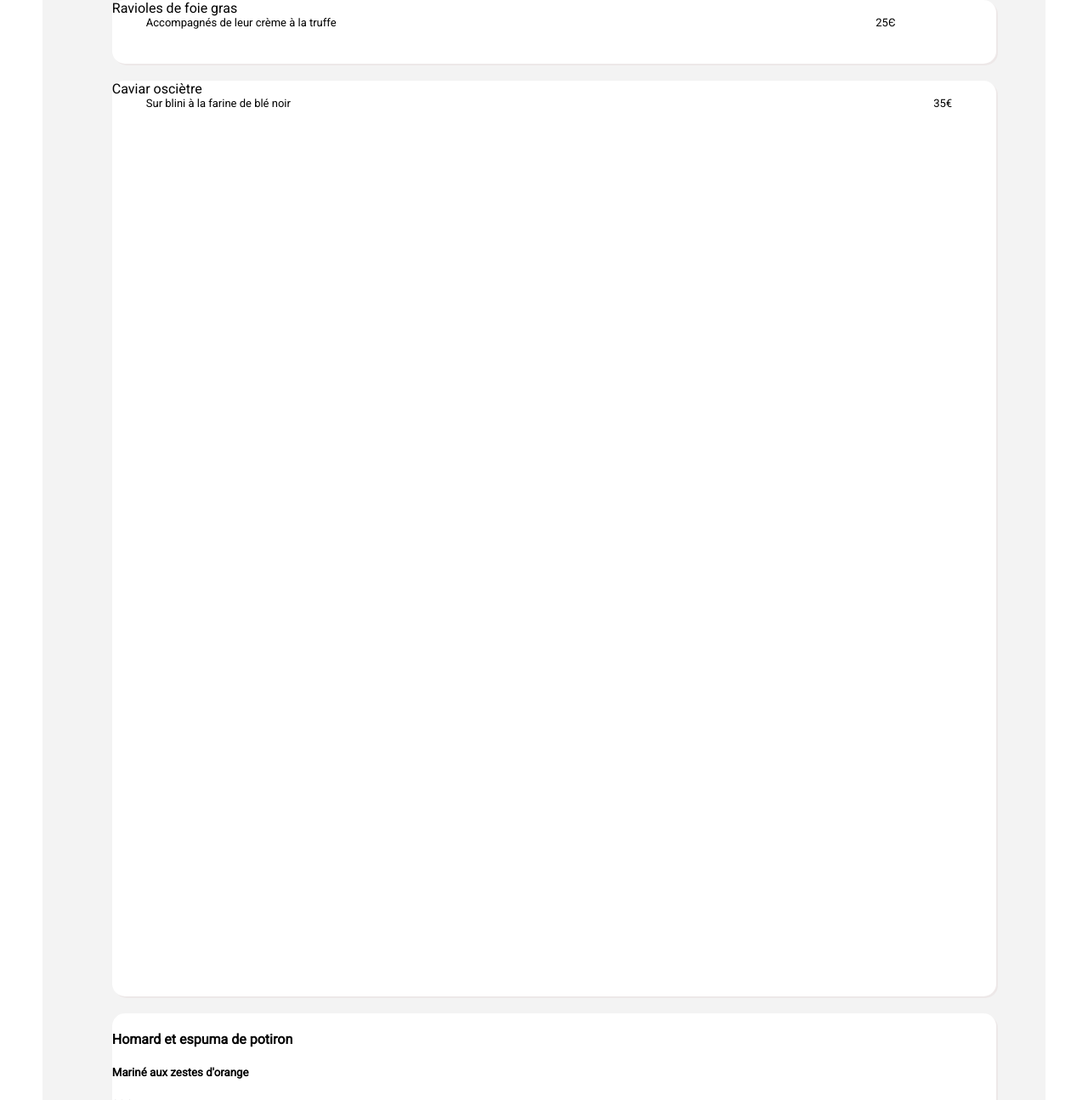
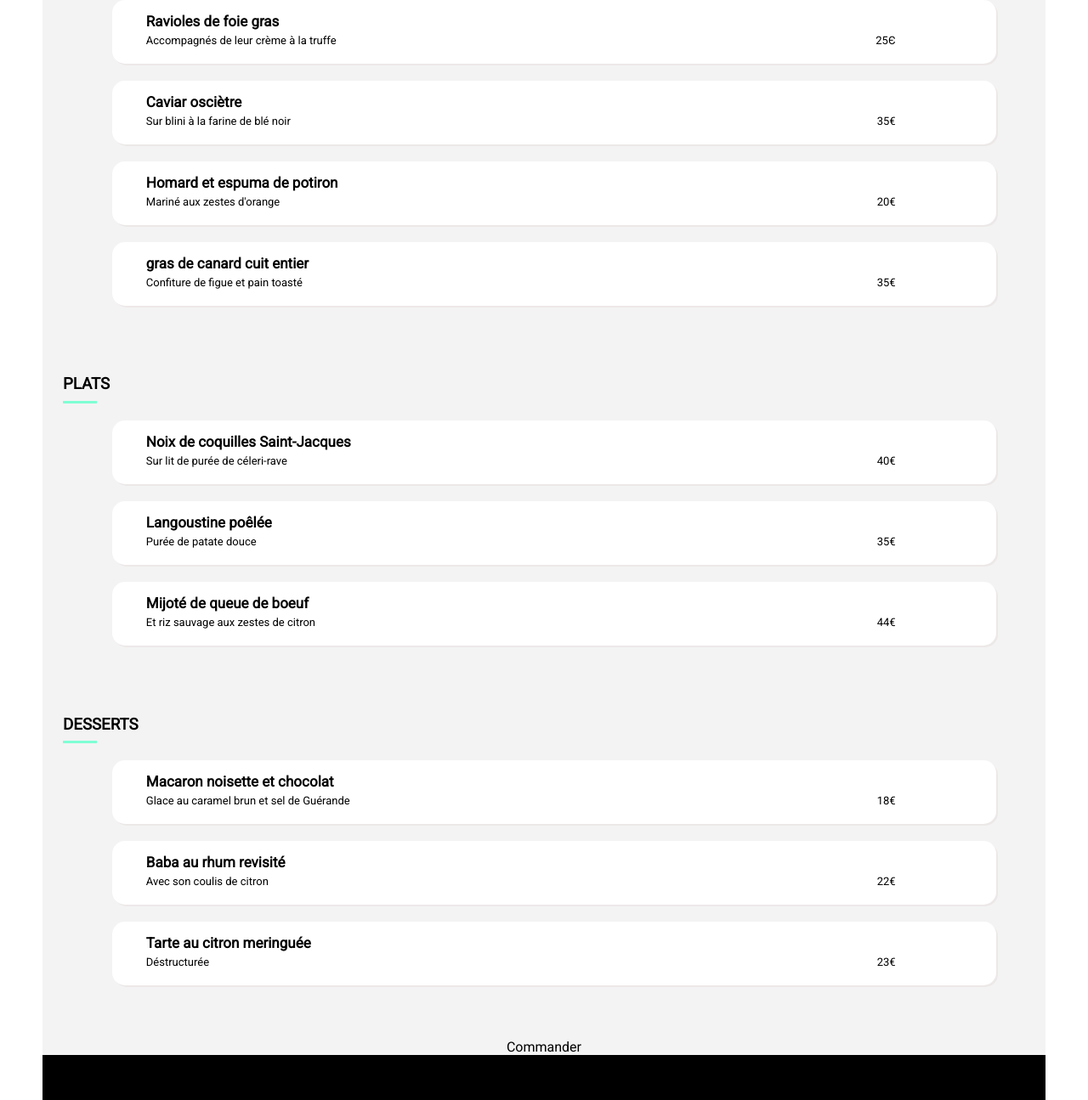
Before and after one commit to Mystekerinos/p3, a website: page menuAlaNoteEnchantee.html in a window 1280 px wide. Shown: the part 991-2286 px from the top of the page at 85% size. Drawn offline with Linux system fonts and the light colour scheme; a web font is replaced by a local one.

Commit message:
animation-menu-alanoteenchantee

```diff
--- a/menuAlaNoteEnchantee.html
+++ b/menuAlaNoteEnchantee.html
@@ -130,7 +130,7 @@
         <section id="menu_section">
         <div class="menu_section_card">
           <div class="menu_section_meal">
-          <div clas="menu_section_card_title">Ravioles de foie gras</div>
+          <div class="menu_section_card_title">Ravioles de foie gras</div>
           <div class="menu_section_card_description">
            <div class="menu_section_card_subtitle">Accompagnés de leur crème à la truffe</div>
            <div class="menu_section_card_price">25Є</div>
@@ -143,42 +143,45 @@
         </div>
 
         <div class="menu_section_card">
-
-          <div clas="menu_section_card_title">Caviar osciètre</div>
+          <div class="menu_section_meal">
+            <div class="menu_section_card_title">Caviar osciètre</div>
             <div class="menu_section_card_description">
              <div class="menu_section_card_subtitle">Sur blini à la farine de blé noir</div>
              <div class="menu_section_card_price">35€</div>
             </div>
-        <div>
+            </div>
+            <div class="menu_section_card_svg">
               <svg aria-hidden="true" focusable="false" data-prefix="fas" data-icon="check-circle" class="svg-inline--fa fa-check-circle fa-w-16" role="img" xmlns="http://www.w3.org/2000/svg" viewBox="0 0 512 512"><path fill="#ffffff" d="M504 256c0 136.967-111.033 248-248 248S8 392.967 8 256 119.033 8 256 8s248 111.033 248 248zM227.314 387.314l184-184c6.248-6.248 6.248-16.379 0-22.627l-22.627-22.627c-6.248-6.249-16.379-6.249-22.628 0L216 308.118l-70.059-70.059c-6.248-6.248-16.379-6.248-22.628 0l-22.627 22.627c-6.248 6.248-6.248 16.379 0 22.627l104 104c6.249 6.249 16.379 6.249 22.628.001z"></path></svg>
             </div>
       </div>
 
 
       <div class="menu_section_card">
-
-        <h4>Homard et espuma de potiron</h4>
-        <h5>Mariné aux zestes d'orange</h5>
-        <h5>20€</h5>
-
-        <div>
+        <div class="menu_section_meal">
+          <div class="menu_section_card_title">Homard et espuma de potiron</div>
+          <div class="menu_section_card_description">
+           <div class="menu_section_card_subtitle">Mariné aux zestes d'orange</div>
+           <div class="menu_section_card_price">20€</div>
+          </div>
+          </div>
+          <div class="menu_section_card_svg">
             <svg aria-hidden="true" focusable="false" data-prefix="fas" data-icon="check-circle" class="svg-inline--fa fa-check-circle fa-w-16" role="img" xmlns="http://www.w3.org/2000/svg" viewBox="0 0 512 512"><path fill="#ffffff" d="M504 256c0 136.967-111.033 248-248 248S8 392.967 8 256 119.033 8 256 8s248 111.033 248 248zM227.314 387.314l184-184c6.248-6.248 6.248-16.379 0-22.627l-22.627-22.627c-6.248-6.249-16.379-6.249-22.628 0L216 308.118l-70.059-70.059c-6.248-6.248-16.379-6.248-22.628 0l-22.627 22.627c-6.248 6.248-6.248 16.379 0 22.627l104 104c6.249 6.249 16.379 6.249 22.628.001z"></path></svg>
           </div>
       </div>
 
 
       <div class="menu_section_card">
-
-         <h4>gras de canard cuit entier</h4>
-         <h5>Confiture de figue et pain toasté</h5>
-          <h5>35€</h5>
-
-        <div>
+      <div class="menu_section_meal">
+        <div class="menu_section_card_title">gras de canard cuit entier</div>
+        <div class="menu_section_card_description">
+         <div class="menu_section_card_subtitle">Confiture de figue et pain toasté</div>
+         <div class="menu_section_card_price">35€</div>
+        </div>
+        </div>
+        <div class="menu_section_card_svg">
           <svg aria-hidden="true" focusable="false" data-prefix="fas" data-icon="check-circle" class="svg-inline--fa fa-check-circle fa-w-16" role="img" xmlns="http://www.w3.org/2000/svg" viewBox="0 0 512 512"><path fill="#ffffff" d="M504 256c0 136.967-111.033 248-248 248S8 392.967 8 256 119.033 8 256 8s248 111.033 248 248zM227.314 387.314l184-184c6.248-6.248 6.248-16.379 0-22.627l-22.627-22.627c-6.248-6.249-16.379-6.249-22.628 0L216 308.118l-70.059-70.059c-6.248-6.248-16.379-6.248-22.628 0l-22.627 22.627c-6.248 6.248-6.248 16.379 0 22.627l104 104c6.249 6.249 16.379 6.249 22.628.001z"></path></svg>
         </div>
       </div>
-
-
         </section>
 
 
@@ -187,35 +190,41 @@
 
         <section id="menu_section">
         <div class="menu_section_card">
-
-          <h4>Noix de coquilles Saint-Jacques</h4>
-          <h5>Sur lit de purée de céleri-rave</h5>
-            <h5>40€</h5>
-
-          <div>
+          <div class="menu_section_meal">
+            <div class="menu_section_card_title">Noix de coquilles Saint-Jacques</div>
+            <div class="menu_section_card_description">
+             <div class="menu_section_card_subtitle">Sur lit de purée de céleri-rave</div>
+             <div class="menu_section_card_price">40€</div>
+            </div>
+            </div>
+            <div class="menu_section_card_svg">
               <svg aria-hidden="true" focusable="false" data-prefix="fas" data-icon="check-circle" class="svg-inline--fa fa-check-circle fa-w-16" role="img" xmlns="http://www.w3.org/2000/svg" viewBox="0 0 512 512"><path fill="#ffffff" d="M504 256c0 136.967-111.033 248-248 248S8 392.967 8 256 119.033 8 256 8s248 111.033 248 248zM227.314 387.314l184-184c6.248-6.248 6.248-16.379 0-22.627l-22.627-22.627c-6.248-6.249-16.379-6.249-22.628 0L216 308.118l-70.059-70.059c-6.248-6.248-16.379-6.248-22.628 0l-22.627 22.627c-6.248 6.248-6.248 16.379 0 22.627l104 104c6.249 6.249 16.379 6.249 22.628.001z"></path></svg>
         </div>
         </div>
 
         <div class="menu_section_card">
-
-          <h4>Langoustine poêlée</h4>
-          <h5>Purée de patate douce</h5>
-            <h5>35€</h5>
-
-          <div>
+          <div class="menu_section_meal">
+            <div class="menu_section_card_title">Langoustine poêlée</div>
+            <div class="menu_section_card_description">
+             <div class="menu_section_card_subtitle">Purée de patate douce</div>
+             <div class="menu_section_card_price">35€</div>
+            </div>
+            </div>
+            <div class="menu_section_card_svg">
               <svg aria-hidden="true" focusable="false" data-prefix="fas" data-icon="check-circle" class="svg-inline--fa fa-check-circle fa-w-16" role="img" xmlns="http://www.w3.org/2000/svg" viewBox="0 0 512 512"><path fill="#ffffff" d="M504 256c0 136.967-111.033 248-248 248S8 392.967 8 256 119.033 8 256 8s248 111.033 248 248zM227.314 387.314l184-184c6.248-6.248 6.248-16.379 0-22.627l-22.627-22.627c-6.248-6.249-16.379-6.249-22.628 0L216 308.118l-70.059-70.059c-6.248-6.248-16.379-6.248-22.628 0l-22.627 22.627c-6.248 6.248-6.248 16.379 0 22.627l104 104c6.249 6.249 16.379 6.249 22.628.001z"></path></svg>
             </div>
         </div>
 
 
         <div class="menu_section_card">
-
-          <h4>Mijoté de queue de boeuf</h4>
-            <h5>Et riz sauvage aux zestes de citron</h5>
-            <h5>44€</h5>
-
-          <div>
+          <div class="menu_section_meal">
+            <div class="menu_section_card_title">Mijoté de queue de boeuf</div>
+            <div class="menu_section_card_description">
+             <div class="menu_section_card_subtitle">Et riz sauvage aux zestes de citron</div>
+             <div class="menu_section_card_price">44€</div>
+            </div>
+            </div>
+            <div class="menu_section_card_svg">
               <svg aria-hidden="true" focusable="false" data-prefix="fas" data-icon="check-circle" class="svg-inline--fa fa-check-circle fa-w-16" role="img" xmlns="http://www.w3.org/2000/svg" viewBox="0 0 512 512"><path fill="#ffffff" d="M504 256c0 136.967-111.033 248-248 248S8 392.967 8 256 119.033 8 256 8s248 111.033 248 248zM227.314 387.314l184-184c6.248-6.248 6.248-16.379 0-22.627l-22.627-22.627c-6.248-6.249-16.379-6.249-22.628 0L216 308.118l-70.059-70.059c-6.248-6.248-16.379-6.248-22.628 0l-22.627 22.627c-6.248 6.248-6.248 16.379 0 22.627l104 104c6.249 6.249 16.379 6.249 22.628.001z"></path></svg>
             </div>
         </div>
@@ -225,41 +234,50 @@
         <span></span>
         <section id="menu_section">
         <div class="menu_section_card">
-
-          <h4>Macaron noisette et chocolat</h4>
-          <h5>Glace au caramel brun et sel de Guérande</h5>
-            <h5>18€</h5>
-
-          <div>
+          <div class="menu_section_meal">
+            <div class="menu_section_card_title">Macaron noisette et chocolat</div>
+            <div class="menu_section_card_description">
+             <div class="menu_section_card_subtitle">Glace au caramel brun et sel de Guérande</div>
+             <div class="menu_section_card_price">18€</div>
+            </div>
+            </div>
+            <div class="menu_section_card_svg">
               <svg aria-hidden="true" focusable="false" data-prefix="fas" data-icon="check-circle" class="svg-inline--fa fa-check-circle fa-w-16" role="img" xmlns="http://www.w3.org/2000/svg" viewBox="0 0 512 512"><path fill="#ffffff" d="M504 256c0 136.967-111.033 248-248 248S8 392.967 8 256 119.033 8 256 8s248 111.033 248 248zM227.314 387.314l184-184c6.248-6.248 6.248-16.379 0-22.627l-22.627-22.627c-6.248-6.249-16.379-6.249-22.628 0L216 308.118l-70.059-70.059c-6.248-6.248-16.379-6.248-22.628 0l-22.627 22.627c-6.248 6.248-6.248 16.379 0 22.627l104 104c6.249 6.249 16.379 6.249 22.628.001z"></path></svg>
             </div>
         </div>
 
         <div class="menu_section_card">
-
-          <h4>Baba au rhum revisité</h4>
-          <h5>Avec son coulis de citron</h5>
-          <h5>22€</h5>
-
-          <div>
+          <div class="menu_section_meal">
+            <div class="menu_section_card_title">Baba au rhum revisité</div>
+            <div class="menu_section_card_description">
+             <div class="menu_section_card_subtitle">Avec son coulis de citron</div>
+             <div class="menu_section_card_price">22€</div>
+            </div>
+            </div>
+            <div class="menu_section_card_svg">
               <svg aria-hidden="true" focusable="false" data-prefix="fas" data-icon="check-circle" class="svg-inline--fa fa-check-circle fa-w-16" role="img" xmlns="http://www.w3.org/2000/svg" viewBox="0 0 512 512"><path fill="#ffffff" d="M504 256c0 136.967-111.033 248-248 248S8 392.967 8 256 119.033 8 256 8s248 111.033 248 248zM227.314 387.314l184-184c6.248-6.248 6.248-16.379 0-22.627l-22.627-22.627c-6.248-6.249-16.379-6.249-22.628 0L216 308.118l-70.059-70.059c-6.248-6.248-16.379-6.248-22.628 0l-22.627 22.627c-6.248 6.248-6.248 16.379 0 22.627l104 104c6.249 6.249 16.379 6.249 22.628.001z"></path></svg>
             </div>
+
         </div>
 
         <div class="menu_section_card">
-
-          <h4>Tarte au citron meringuée</h4>
-            <h5>Déstructurée</h5>
-            <h5>23€</h5>
-
-          <div>
+          <div class="menu_section_meal">
+            <div class="menu_section_card_title">Tarte au citron meringuée</div>
+            <div class="menu_section_card_description">
+             <div class="menu_section_card_subtitle">Déstructurée</div>
+             <div class="menu_section_card_price">23€</div>
+            </div>
+            </div>
+            <div class="menu_section_card_svg">
               <svg aria-hidden="true" focusable="false" data-prefix="fas" data-icon="check-circle" class="svg-inline--fa fa-check-circle fa-w-16" role="img" xmlns="http://www.w3.org/2000/svg" viewBox="0 0 512 512"><path fill="#ffffff" d="M504 256c0 136.967-111.033 248-248 248S8 392.967 8 256 119.033 8 256 8s248 111.033 248 248zM227.314 387.314l184-184c6.248-6.248 6.248-16.379 0-22.627l-22.627-22.627c-6.248-6.249-16.379-6.249-22.628 0L216 308.118l-70.059-70.059c-6.248-6.248-16.379-6.248-22.628 0l-22.627 22.627c-6.248 6.248-6.248 16.379 0 22.627l104 104c6.249 6.249 16.379 6.249 22.628.001z"></path></svg>
             </div>
         </div>
 
       </div>
       </section>
-      <div class="menu_order">Commander</div>
+      <div class="menu_order">
+        <div class="menu_order_Word">Commander</div>
+      </div>
     </div>
   </body>
   <footer>
--- a/sass/menu.scss
+++ b/sass/menu.scss
@@ -81,7 +81,7 @@
     }
 
     .menu_section_card_title{
-      font-size:12px;
+      font-size:17px;
       margin-top:15px;
       font-weight: bold;
       margin-bottom: 5px;
@@ -148,14 +148,14 @@
 
     }
 
-    .order{
-      display: flex;
-      justify-content: center;
-    }
 
 
+   .menu_order{
+    display: flex;
+    justify-content: center;
+   }
 
-    .menu_order {
+    .menu_order_word {
       display: flex;
       border-radius: 85px;
       border: 2px solid 	#D3D3D3;
@@ -175,7 +175,7 @@
       cursor:pointer;
       }
 
-      .menu_order:hover {
+      .menu_order_word:hover {
         filter:brightness(1);
       }
 
```
Also changed, not shown: public/css/style.css, 1 other file. Lines whose indentation alone changed are shown as unchanged.
